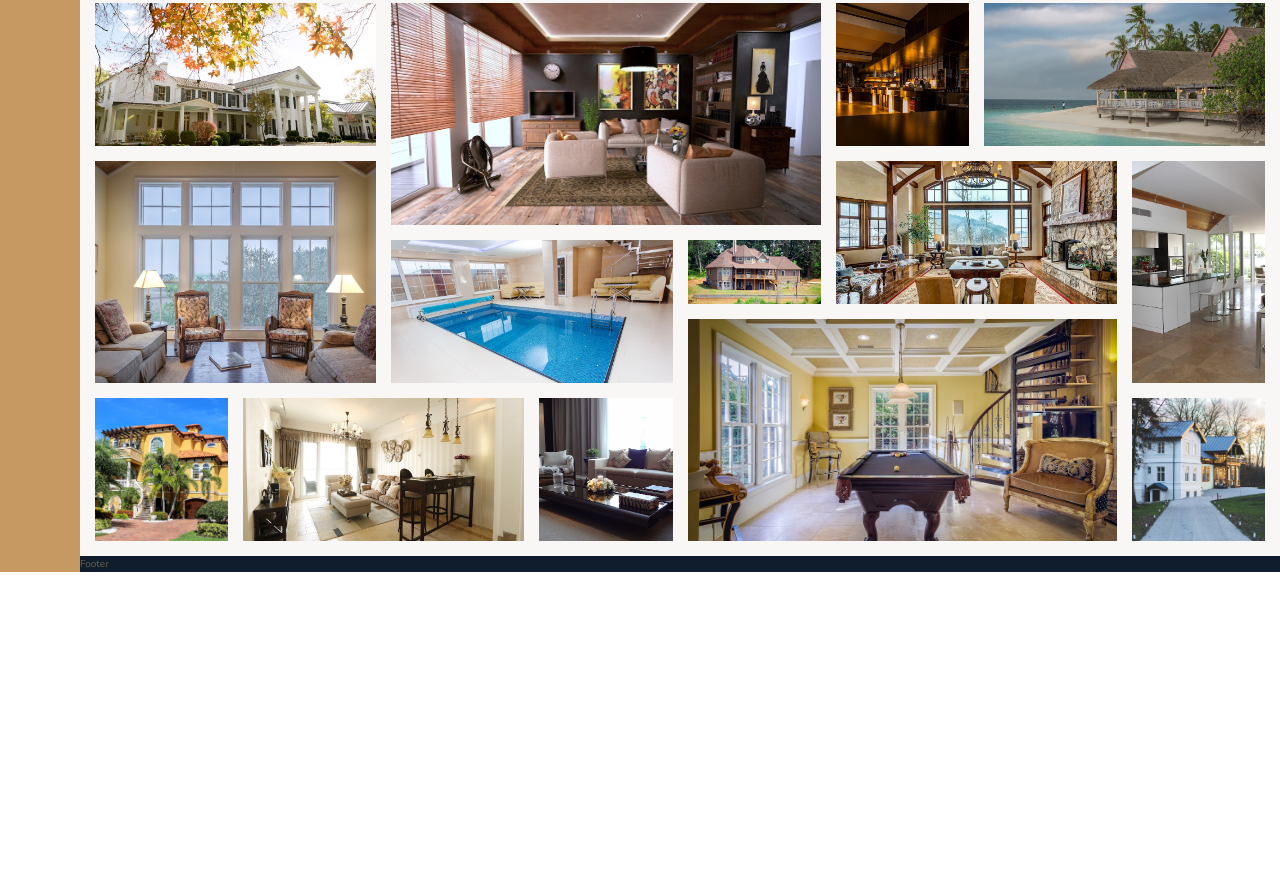
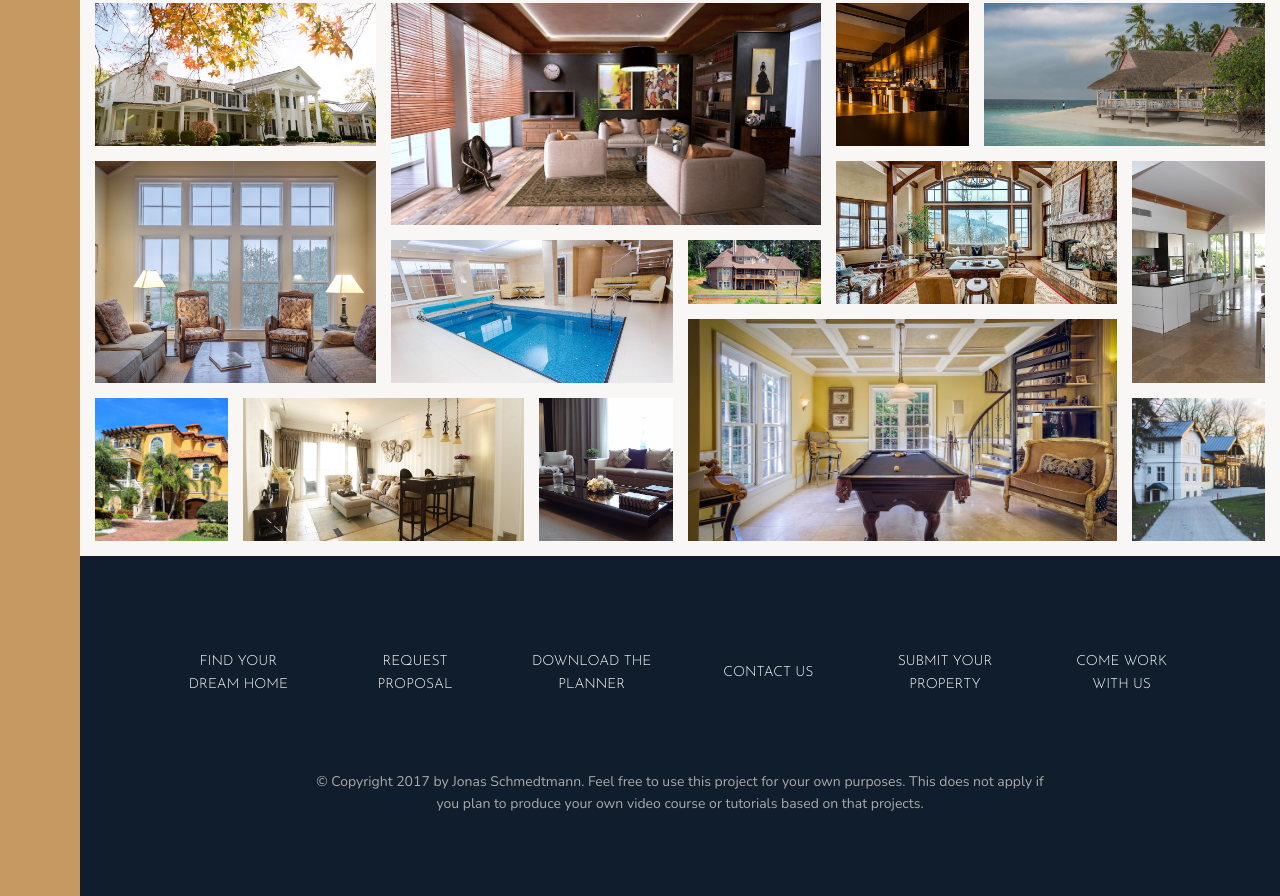
Before and after one commit to realmartinzane/nexter, a website: page index.html in a window 1280 px wide. Shown: the part 3084-3980 px from the top of the page. Before the commit the page ends 3656 px from the top, so only its background shows below. Drawn offline with nearby package versions, Linux system fonts and the light colour scheme.

Commit message:
add footer

```diff
--- a/index.html
+++ b/index.html
@@ -321,7 +321,19 @@
         </section>
 
         <footer class="footer">
-            Footer
+            <ul class="nav">
+                <li class="nav-item"><a href="#" class="nav__link">Find your dream home</a></li>
+                <li class="nav-item"><a href="#" class="nav__link">Request proposal</a></li>
+                <li class="nav-item"><a href="#" class="nav__link">Download the planner</a></li>
+                <li class="nav-item"><a href="#" class="nav__link">Contact us</a></li>
+                <li class="nav-item"><a href="#" class="nav__link">Submit your property</a></li>
+                <li class="nav-item"><a href="#" class="nav__link">Come work with us</a></li>
+            </ul>
+
+            <p class="footer__copyright">
+                &copy; Copyright 2017 by Jonas Schmedtmann. Feel free to use this project for your own purposes.
+                This does not apply if you plan to produce your own video course or tutorials based on that projects.
+            </p>
         </footer>
     </body>
 </html>
--- a/sass/_footer.scss
+++ b/sass/_footer.scss
@@ -2,4 +2,47 @@
 {
     background-color: $color-secondary;
     grid-column: full-start / full-end;
+    padding: 8rem;
+
+    &__copyright
+    {
+        font-size: 1.4rem;
+        color: $color-gray-light-2;
+        margin-top: 6rem;
+        text-align: center;
+        width: 70%;
+        margin-right: auto;
+        margin-left: auto;
+    }
 }
+
+.nav
+{
+    list-style: none;
+    display: grid;
+    grid-template-columns: repeat(auto-fit, minmax(15rem, 1fr));
+    grid-gap: 2rem;
+    align-items: center;
+
+    &__link
+    {
+        &:link, &:visited
+        {
+            font-size: 1.4rem;
+            color: #fff;
+            text-decoration: none;
+            font-family: $font-display;
+            text-transform: uppercase;
+            text-align: center;
+            padding: 1.5rem;
+            display: block;
+            transition: all 200ms;
+
+            &:hover
+            {
+                transform: translateY(-3px);
+                background-color: rgba(#fff, .05);
+            }
+        }
+    }
+}
```
Also changed, not shown: css/style.css.
